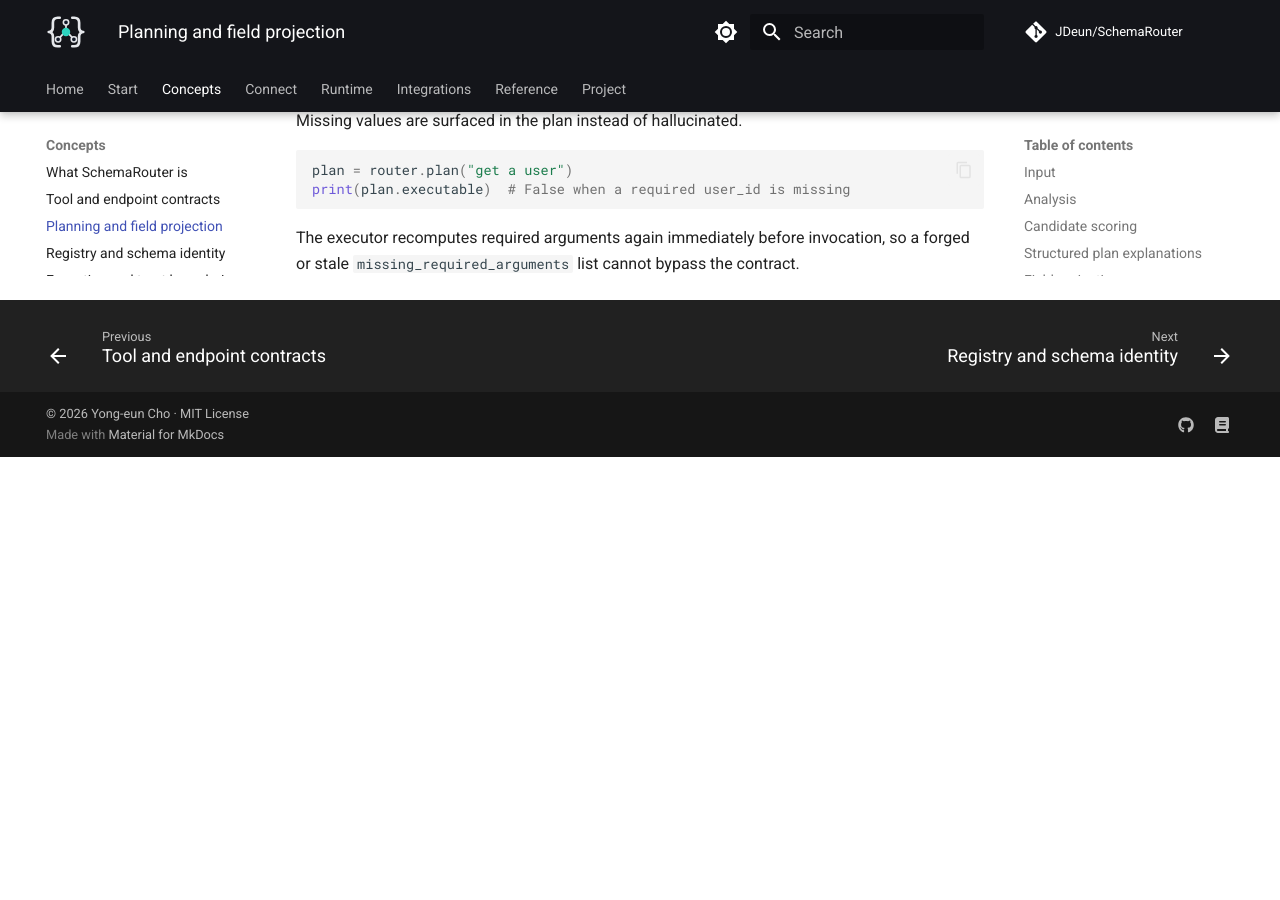
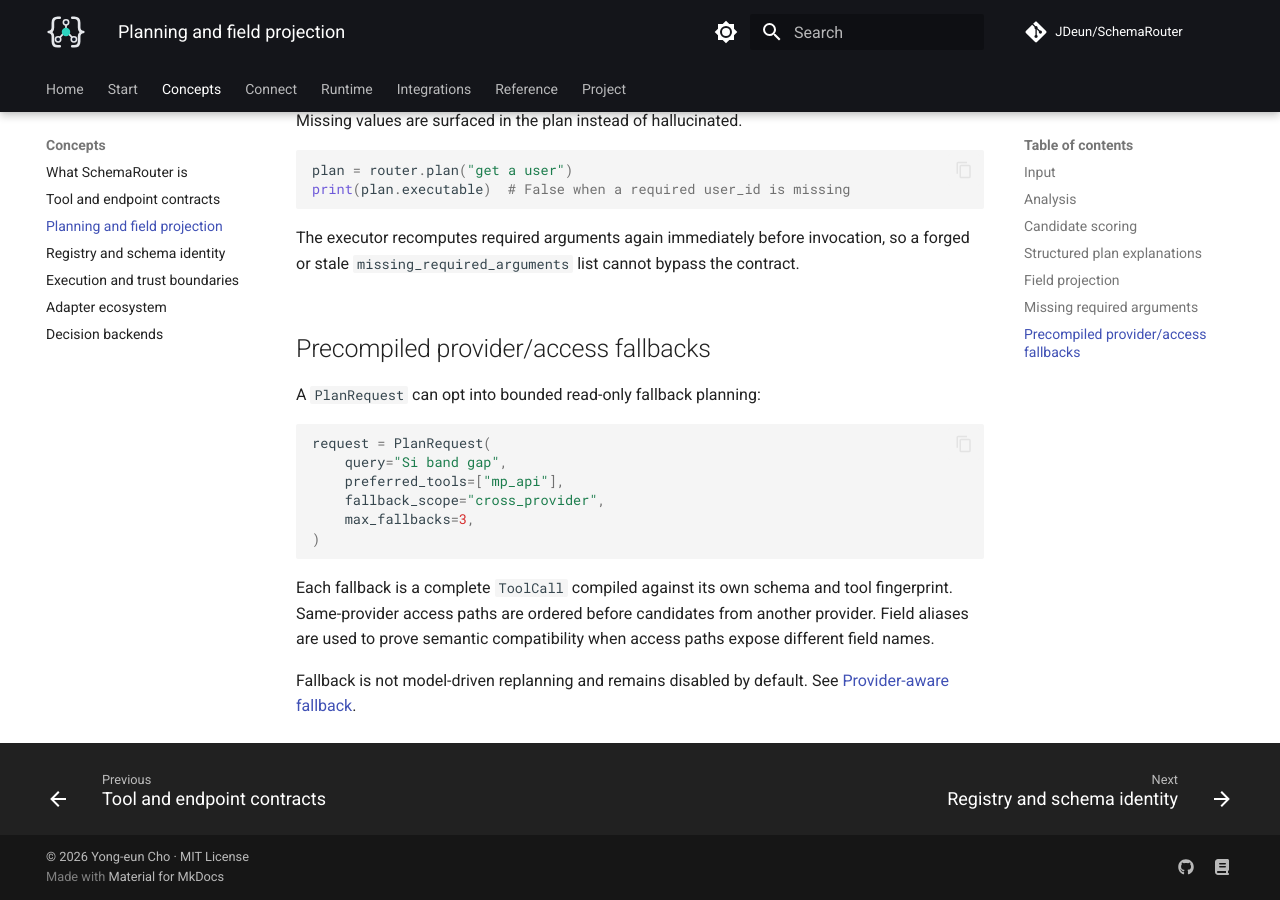
Before and after one commit to JDeun/SchemaRouter, an MkDocs documentation site: the page built from docs/concepts/planning.md, in a window 1280 px wide and 900 px high, scrolled down 2209 px. Built offline with MkDocs 1.6.1 and Material for MkDocs 9.7.7, drawn with Linux system fonts in a browser that asks for light colours; comment, search, counter and statistics services are not loaded; before the commit the page ends 2666 px from its top, so only the background shows below that.

Commit message:
docs: define precompiled provider fallback planning

````diff
--- a/docs/concepts/planning.md
+++ b/docs/concepts/planning.md
@@ -95,3 +95,24 @@ print(plan.executable)  # False when a required user_id is missing
 
 The executor recomputes required arguments again immediately before invocation, so a forged or stale
 `missing_required_arguments` list cannot bypass the contract.
+
+
+## Precompiled provider/access fallbacks
+
+A `PlanRequest` can opt into bounded read-only fallback planning:
+
+```python
+request = PlanRequest(
+    query="Si band gap",
+    preferred_tools=["mp_api"],
+    fallback_scope="cross_provider",
+    max_fallbacks=3,
+)
+```
+
+Each fallback is a complete `ToolCall` compiled against its own schema and tool fingerprint.
+Same-provider access paths are ordered before candidates from another provider. Field aliases are
+used to prove semantic compatibility when access paths expose different field names.
+
+Fallback is not model-driven replanning and remains disabled by default. See
+[Provider-aware fallback](../guides/provider-fallback.md).
````
